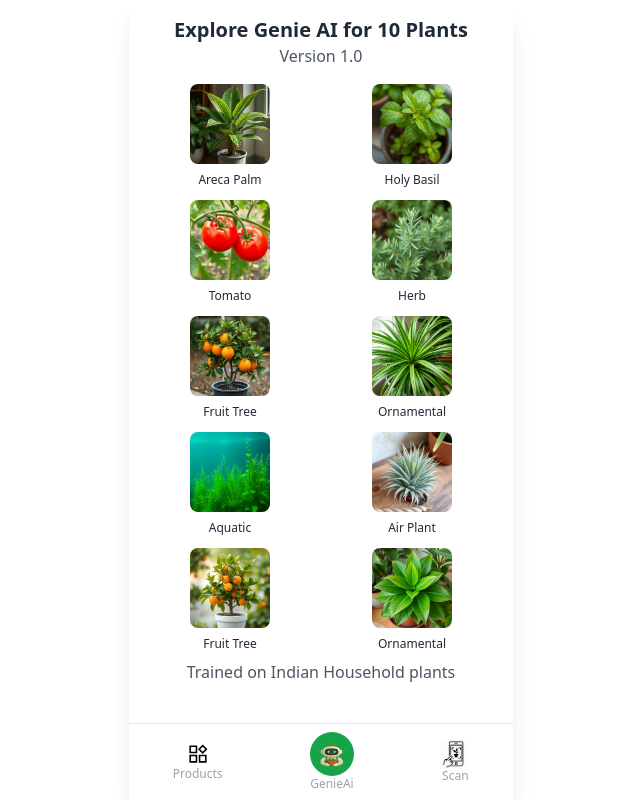
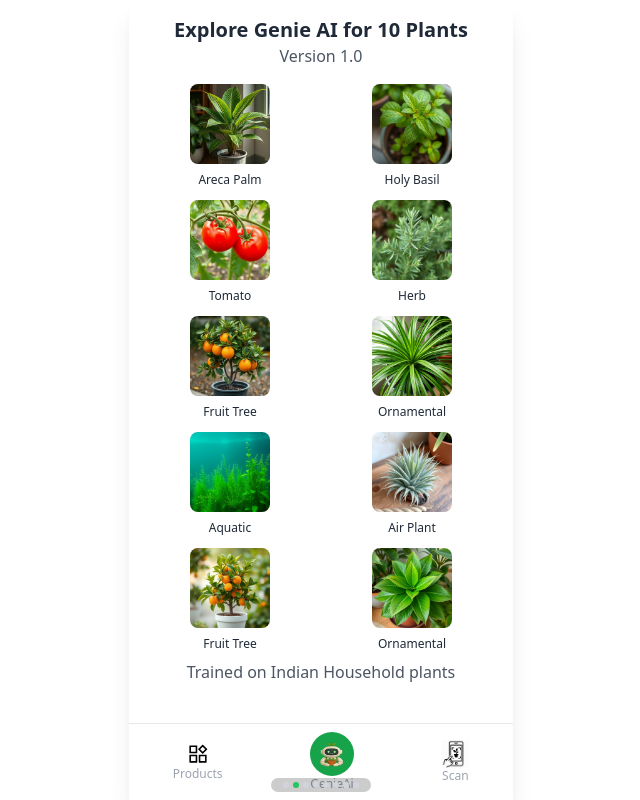
Before and after one commit to Ankit-Infotech2025/Genie-Frontend, a React (Vite) app: page /categories in a window 1280 px wide. Shown: the whole page, without its empty margins (319-959 px from the left). Built offline with nearby package versions, Linux system fonts and the light colour scheme.

Commit message:
Update App.tsx

```diff
--- a/src/App.tsx
+++ b/src/App.tsx
@@ -1,6 +1,6 @@
 import React, { useState, useEffect } from 'react';
 import { BrowserRouter as Router, Routes, Route, useNavigate, useLocation } from 'react-router-dom';
- import NavigationDots from './Component/NavigationDots'; // Assuming this component exists
+import NavigationDots from './Component/NavigationDots'; // Assuming this component exists
 import { AppRoutes } from './routes/index'; // Import your route constants
 import { AiOutlineProduct } from "react-icons/ai";
 
@@ -137,9 +137,9 @@
       </Routes>
 
       {/* Navigation Dots - only show on screens where it's relevant */}
-      {/* {location.pathname !== AppRoutes.Splash && ( // Don't show dots on splash screen
+       {location.pathname !== AppRoutes.Splash && ( // Don't show dots on splash screen
         <NavigationDots screensCount={orderedRoutes.length} currentScreen={currentScreenIndex} onDotClick={handleDotClick} />
-      )} */}
+      )}
 
       <div className="fixed bottom-0 left-0 right-0 bg-white border-t flex  justify-around items-center py-2 max-w-sm mt-10 mx-auto">
         <button className="flex flex-col items-center">
```
